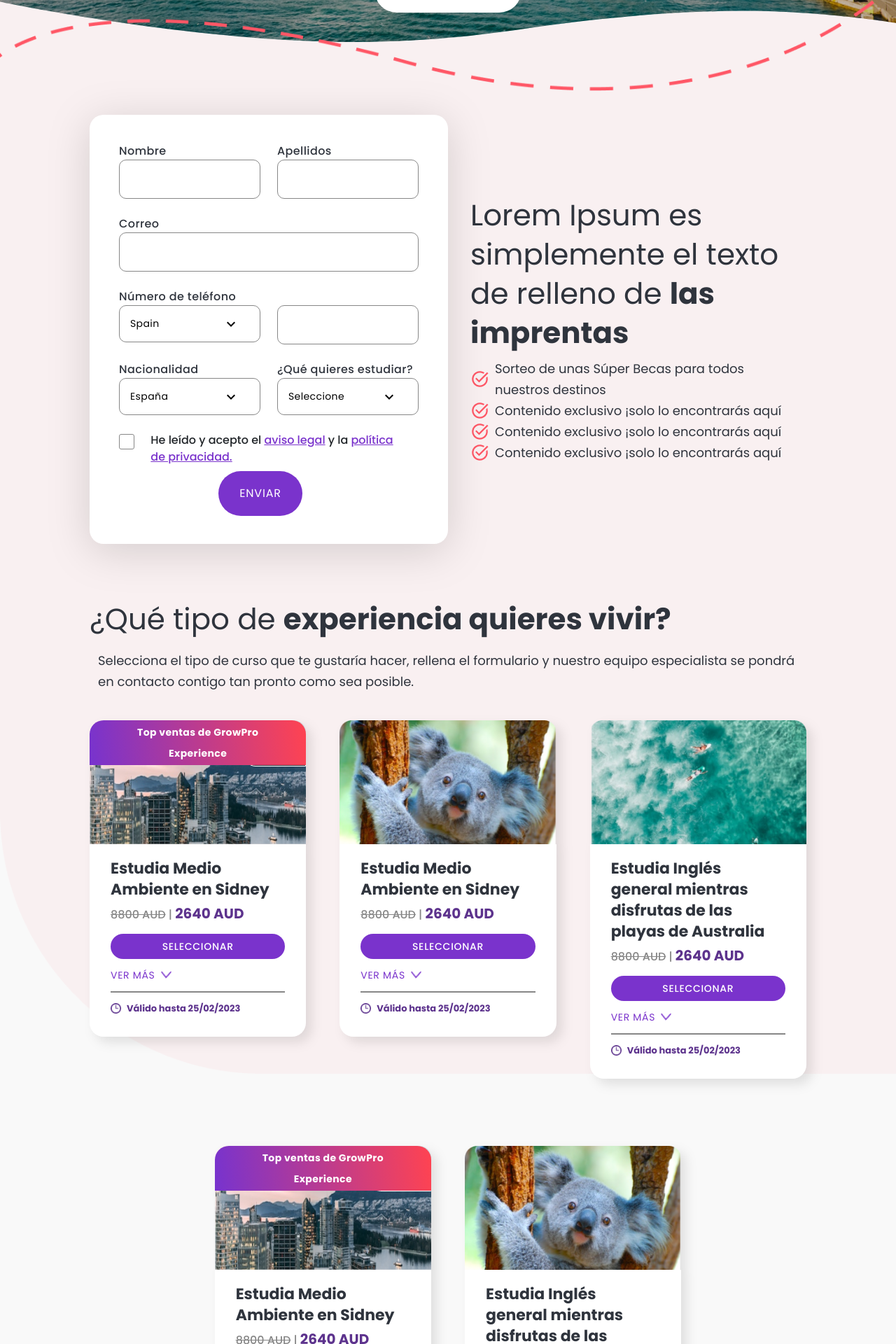
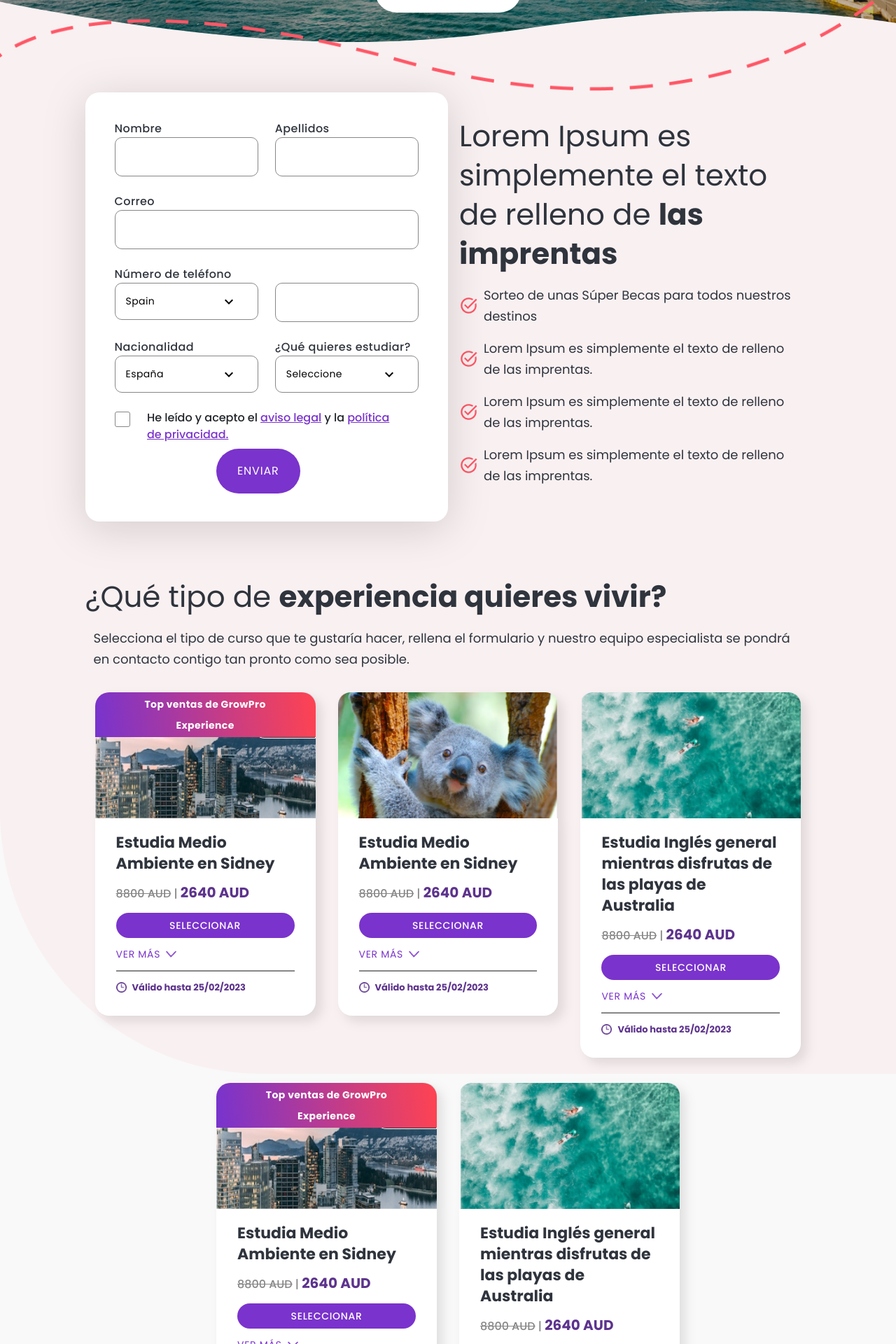
Before and after one commit to Dev3r3nze/Growpro, a React (Vite) app in the folder primer-ejercicio/: page / in a window 1280 px wide. Shown: the part 260-2180 px from the top of the page at 70% size. Built offline with nearby package versions, Linux system fonts and the light colour scheme.

Commit message:
PixelPerfect

```diff
--- a/primer-ejercicio/src/App.css
+++ b/primer-ejercicio/src/App.css
@@ -45,7 +45,7 @@ a {
 
 .textTiny {
   font-size: 14px;
-  letter-spacing: 0.4px
+  letter-spacing: 0.4px;
 }
 
 .textFino {
@@ -98,7 +98,7 @@ a {
   flex-direction: column;
   align-items: center;
   justify-content: center;
-  width: 70%;
+  width: 80%;
   text-align: center;
   margin: auto;
   margin-top: 7vh;
@@ -110,7 +110,7 @@ a {
   margin: auto;
   margin-top: 10vh;
   align-items: center;
-  width: 80%;
+  width: 81%;
   flex-direction: column;
 }
 
@@ -242,16 +242,18 @@ a {
   font-weight: 500;
 }
 
-#redChecks{
-  padding-left: 4vh;
+#redChecks {
+  padding-left: 2vh;
+  padding-right: 0;
 }
 
-.checksForm div{
+.checksForm div {
   display: flex;
   justify-content: flex-start;
   align-items: center;
+  margin: 2vh 0;
 }
-.checksForm img{
+.checksForm img {
   margin-right: 1vh;
 }
 
@@ -300,7 +302,6 @@ form select {
   transform: translateX(-30px);
 }
 
-
 #checkTerms {
   -webkit-appearance: none;
   appearance: none;
@@ -331,7 +332,7 @@ form select {
   align-items: center;
 }
 
-#btnForm{
+#btnForm {
   letter-spacing: 0.05em;
   color: var(--white);
 }
@@ -345,7 +346,6 @@ form select {
 #sectionExp {
   text-align: left;
 }
-
 
 .card {
   display: flex;
@@ -409,6 +409,7 @@ form select {
   font-size: 22px;
   line-height: 30px;
   color: var(--black-light);
+  margin-bottom: 15px;
 }
 
 .precioCard {
@@ -507,6 +508,9 @@ form select {
 #sectionDiff {
   margin-top: 4vh;
 }
+#sectionDiff strong{
+  margin-bottom: 2vh;
+}
 
 .infoCard {
   display: flex;
@@ -527,7 +531,7 @@ form select {
   min-height: 80px;
 }
 
-.textInfo{
+.textInfo {
   min-height: 8rem;
   width: 95%;
 }
@@ -548,6 +552,9 @@ form select {
 }
 
 /* -------------------Sección vídeo------------------- */
+#videoSection {
+  margin-top: 9vh;
+}
 .swiper-button-next {
   margin-left: 5vh !important;
   float: left;
@@ -555,30 +562,33 @@ form select {
 .swiper-button-prev {
   left: auto !important; /* Alinear a la izquierda */
   float: left;
-
 }
-.swiper-button-next,.swiper-button-prev{
+.swiper-button-next,
+.swiper-button-prev {
   color: var(--purple) !important;
   position: initial !important;
   margin-top: 15px !important;
 }
+.swiper-button-next::after, .swiper-button-prev::after {
+  transform: scale(0.6);
+}
 
-.slide-container img{
+.slide-container img {
   width: 100%;
   border-radius: 20px;
 }
-.swiper{
+.swiper {
   margin-top: 5vh;
   display: flex !important;
   flex-direction: column;
   align-items: flex-end;
 }
 
-.swiper-button-disabled{
+.swiper-button-disabled {
   color: var(--gray-dark) !important;
 }
 
-#videoContainer iframe{
+#videoContainer iframe {
   width: 100%;
   height: 100%;
   border-radius: 20px;
@@ -603,7 +613,6 @@ form select {
   margin-top: 3vh;
   border-radius: 20px;
 }
-
 
 #videoFullScreen {
   position: fixed;
@@ -650,6 +659,7 @@ form select {
   align-items: center;
   background: rgba(217, 217, 217, 0.3);
   border: 1px solid #d9d9d9;
+  --bs-gutter-x: 0;
 }
 footer p,
 footer a {
@@ -668,9 +678,9 @@ footer a:hover {
     z-index: 2;
     top: 0;
   }
-  #headerText{
+  #headerText {
     background-image: linear-gradient(rgba(0, 0, 0, 0.25), rgba(0, 0, 0, 0.25)),
-    url("../Recursos/headerMobile.png");
+      url("../Recursos/headerMobile.png");
   }
   #btnHeaderMobile {
     display: flex;
@@ -717,6 +727,7 @@ footer a:hover {
   }
   #videoSection {
     width: 90%;
+    margin-top: 4ch;
   }
   #titleVideo {
     text-align: left;
@@ -734,6 +745,7 @@ footer a:hover {
     height: 12vh;
     margin-left: 0;
     align-content: center;
+    margin-top: 4vh;
   }
   #footer div {
     margin-top: 1vh;
@@ -742,13 +754,13 @@ footer a:hover {
   #btnChecks {
     display: block;
   }
-  #logoImg{
+  #logoImg {
     height: 20%;
   }
-  #btnForm{
+  #btnForm {
     width: 100%;
   }
-  #rowExperiencias{
+  #rowExperiencias {
     width: 100%;
   }
   .checksForm img {
@@ -758,9 +770,30 @@ footer a:hover {
   .checksForm {
     margin-bottom: 1vh;
   }
-  #redChecks{
+  .checksForm div{
+    margin: 1vh 0;
+  }
+  #redChecks {
     padding: 0;
     margin-bottom: 1vh;
-
+  }
+  .btnHeaderStyle{
+    padding: 10px 30px;
+  }
+  .cardRow > div.col-12{
+    padding: 0;
+  }
+  .infoCard{
+    padding: 20px 30px;
+  }
+  .swiper{
+    margin-top: 2vh;
+  }
+  .swiper-button-next{
+    margin-left: 1vh !important;
+  }
+  .swiper-button-next, .swiper-button-prev{
+    transform: scale(0.8);
+    margin-top: 10px !important;
   }
 }
--- a/primer-ejercicio/src/App.jsx
+++ b/primer-ejercicio/src/App.jsx
@@ -5,8 +5,6 @@ import FormRedChecks from "./components/FormRedChecks";
 import VideoSection from "./components/VideoSection";
 
 function App() {
-
-
   return (
     <div className="App">
       {/* Imagen de fondo */}
@@ -48,8 +46,8 @@ function App() {
         <div id="line" />
       </header>
       {/* Formulario + checks */}
-      <div className="section">
-          <FormRedChecks/>
+      <div className="section mt-5" >
+        <FormRedChecks />
       </div>
       {/* Sección experiencias */}
       <div className="section">
@@ -62,14 +60,14 @@ function App() {
           tan pronto como sea posible.
         </p>
         {/* Fila de tarjetas */}
-        <ExperienciaCards/>
+        <ExperienciaCards />
       </div>
       {/* Sección que hace diferente */}
-      <AboutUs/>
+      <AboutUs />
 
       {/* Sección video */}
       <div className="section" id="videoSection">
-        <VideoSection/>
+        <VideoSection />
       </div>
       {/* Sección CTA */}
       <div className="dividerText" id="lastCTA">
@@ -85,7 +83,7 @@ function App() {
         <button className="btnPrincipal">QUIERO MÁS INFO</button>
       </div>
       {/* Footer */}
-      <footer className="row text-center container-fluid" id="footer">
+      <footer className="row text-center " id="footer">
         <div className="footerText col-md-6 col-12 order-2 order-md-1">
           <p>©2021 GrowPro • Todos los derechos reservados</p>
         </div>
@@ -109,8 +107,6 @@ function App() {
   );
 }
 
-
-
 // Aparece a y desaparece al hacer scroll hacia arriba o abajo
 {
   addEventListener(
@@ -124,7 +120,10 @@ function App() {
       window.addEventListener("scroll", function () {
         var currentScrollPosition = window.scrollY;
 
-        if (currentScrollPosition > lastScrollPosition && window.innerWidth > 768 ) {
+        if (
+          currentScrollPosition > lastScrollPosition &&
+          window.innerWidth > 768
+        ) {
           // Scrolling hacia abajo
           header.classList.add("headerLogoHidden");
           btnHeader.classList.add("headerLogoHidden");
@@ -133,7 +132,7 @@ function App() {
           header.classList.remove("headerLogoHidden");
           btnHeader.classList.remove("headerLogoHidden");
         }
-        if(currentScrollPosition < 500){
+        if (currentScrollPosition < 500) {
           btnHeader.classList.add("headerLogoHidden");
         }
 
@@ -152,7 +151,4 @@ addEventListener("resize", () => {
   }
 });
 
-
-
-
 export default App;
--- a/primer-ejercicio/src/components/AboutUs.jsx
+++ b/primer-ejercicio/src/components/AboutUs.jsx
@@ -2,29 +2,28 @@ import React, { Component } from "react";
 
 class AboutUs extends Component {
   render() {
-
     const tarjetas = [
       {
         icon: "Recursos/iconInfo1.png",
         title: "KICK-OFF MEETING",
-            text: "Es una sesión online que se realiza antes de tu viaje, en la que conocerás a tu equipo en destino y a otros estudiantes. ¡Aterrizarás con la seguridad de conocer a quién te espera en destino."
+        text: "Es una sesión online que se realiza antes de tu viaje, en la que conocerás a tu equipo en destino y a otros estudiantes. ¡Aterrizarás con la seguridad de conocer a quién te espera en destino.",
       },
       {
         icon: "Recursos/iconInfo3.png",
         title: "WELCOME SESSION Y WELCOME NIGHT",
-            text: "Nada más llegar, te recibimos en nuestras oficinas, junto a otros estudiantes, para contarte todo sobre tu nueva ciudad. Después, te invitaremos a un ¡buen evento!"
+        text: "Nada más llegar, te recibimos en nuestras oficinas, junto a otros estudiantes, para contarte todo sobre tu nueva ciudad. Después, te invitaremos a un ¡buen evento!",
       },
       {
         icon: "Recursos/iconInfo2.png",
         title: "WORKSHOP",
-            text: "Tenemos las claves para que encuentres trabajo y las compartimos en diferentes workshops. ¡Te lo ponemos más fácil!"
+        text: "Tenemos las claves para que encuentres trabajo y las compartimos en diferentes workshops. ¡Te lo ponemos más fácil!",
       },
       {
         icon: "Recursos/iconInfo4.png",
         title: "EVENTAZOS",
-            text: "Eventos todas las semanas. Cada uno es una excusa para juntar a la comunidad grower y pasar un buen rato juntos. ¡Las buenas vibes que no falten!"
-        }
-    ]
+        text: "Eventos todas las semanas. Cada uno es una excusa para juntar a la comunidad grower y pasar un buen rato juntos. ¡Las buenas vibes que no falten!",
+      },
+    ];
 
     return (
       <div className="section" id="sectionDiff">
@@ -35,7 +34,7 @@ class AboutUs extends Component {
           Te acompaña en destino, pero de verdad
         </strong>
         {/* Tarjetas */}
-        <div className="row mt-5 g-5 cardRow ancho justify-content-between">
+        <div className="row mt-lg-4 mt-0 g-5 cardRow ancho justify-content-between">
           {tarjetas.map((tarjeta, index) => {
             return (
               <div className="col-lg-6 col-12" key={index}>
@@ -45,7 +44,7 @@ class AboutUs extends Component {
                   <p className="textInfo">{tarjeta.text}</p>
                 </div>
               </div>
-                )
+            );
           })}
         </div>
         <div className="dividerText">
--- a/primer-ejercicio/src/components/ExperienciaCards.jsx
+++ b/primer-ejercicio/src/components/ExperienciaCards.jsx
@@ -55,7 +55,7 @@ class ExperienciaCards extends Component {
       {
         title:
           "Estudia Inglés general mientras disfrutas de las playas de Australia",
-        image: "../Recursos/card2.png",
+        image: "../Recursos/card3.png",
         enlaceBtn: "https://www.google.com",
         verMasTexto: "Ver más texto",
         topVentas: false,
@@ -71,19 +71,21 @@ class ExperienciaCards extends Component {
       var text = document.getElementsByClassName("textVer")[num];
       if (text.style.display == "flex") {
         text.style.display = "none";
-        document.getElementsByClassName('verMasIcon')[num].style.transform = 'rotate(0deg)';
+        document.getElementsByClassName("verMasIcon")[num].style.transform =
+          "rotate(0deg)";
       } else {
         text.style.display = "flex";
-        document.getElementsByClassName('verMasIcon')[num].style.transform = 'rotate(180deg)';
+        document.getElementsByClassName("verMasIcon")[num].style.transform =
+          "rotate(180deg)";
       }
     }
 
     return (
-      <div className="row g-5 justify-content-center" id="rowExperiencias">
+      <div className="row g-lg-1 g-5 justify-content-center" id="rowExperiencias">
         {/* Primera tarjeta */}
         {tarjetas.map((tarjeta, index) => {
           return (
-            <div className="col-lg-4 p-0 p-lg-4" key={index}>
+            <div className="col-lg-4 p-0 p-lg-3" key={index}>
               <div className="card">
                 {tarjeta.topVentas && (
                   <div className="topVentas ancho">
--- a/primer-ejercicio/src/components/FormRedChecks.jsx
+++ b/primer-ejercicio/src/components/FormRedChecks.jsx
@@ -5,7 +5,7 @@ import LoremRedChecks from "./LoremRedChecks";
 class FormRedChecks extends Component {
   render() {
     return (
-        <div className="row g-5 w-100" id="firstSectionRow">
+      <div className="row g-4 w-100" id="firstSectionRow">
         {/* Columna formulario */}
         <div className="col-lg-6 order-lg-1 order-2 " id="form">
           <Formulario />
--- a/primer-ejercicio/src/components/FormularioComponent.jsx
+++ b/primer-ejercicio/src/components/FormularioComponent.jsx
@@ -1,4 +1,4 @@
-import React, { Component } from 'react';
+import React, { Component } from "react";
 
 class Formulario extends Component {
   render() {
--- a/primer-ejercicio/src/components/LoremRedChecks.jsx
+++ b/primer-ejercicio/src/components/LoremRedChecks.jsx
@@ -1,4 +1,4 @@
-import React, { Component } from 'react';
+import React, { Component } from "react";
 
 class LoremRedChecks extends Component {
   render() {
@@ -15,15 +15,15 @@ class LoremRedChecks extends Component {
           </div>
           <div className="textPequeño textFino">
             <img src="Recursos\icons-check.png" alt="" />
-                <p>Contenido exclusivo ¡solo lo encontrarás aquí</p>
+            <p>Lorem Ipsum es simplemente el texto de relleno de las imprentas.</p>
           </div>
           <div className="textPequeño textFino">
             <img src="Recursos\icons-check.png" alt="" />
-                <p>Contenido exclusivo ¡solo lo encontrarás aquí</p>
+            <p>Lorem Ipsum es simplemente el texto de relleno de las imprentas.</p>
           </div>
           <div className="textPequeño textFino">
             <img src="Recursos\icons-check.png" alt="" />
-                <p>Contenido exclusivo ¡solo lo encontrarás aquí</p>
+            <p>Lorem Ipsum es simplemente el texto de relleno de las imprentas.</p>
           </div>
         </div>
         <button className="btnPrincipal" id="btnChecks">
```
Also changed, not shown: primer-ejercicio/src/components/VideoSection.jsx (+13 -8 lines). Lines whose indentation alone changed are shown as unchanged.
